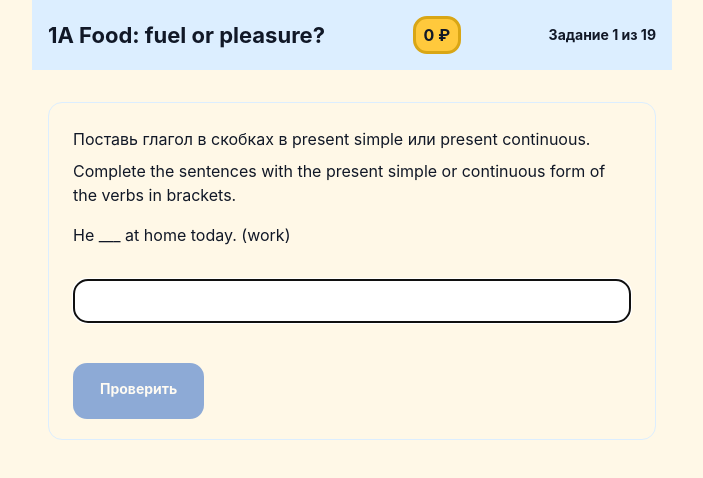
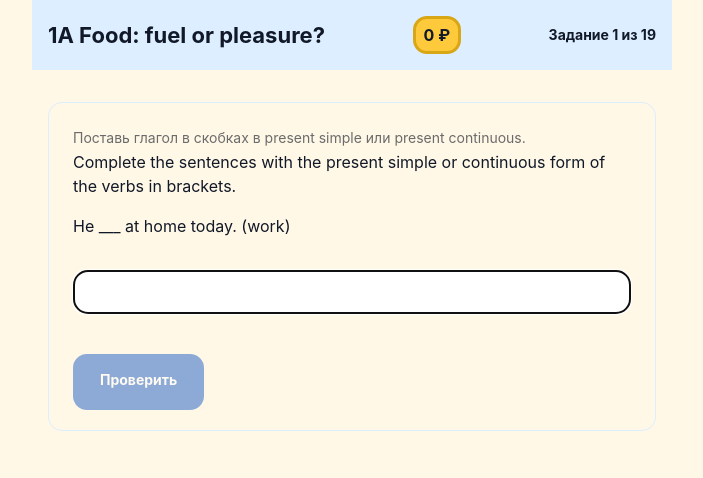
Before and after one commit to Vsevolod-Rusinskiy/english-quest-gsd, a website built with Vite: page index.html in a window 1280 px wide. Both pictures are taken after a click on the button "Понятно". Shown: the whole page, without its empty margins (288-991 px from the left). Built offline with nearby package versions, Linux system fonts and the light colour scheme; no server answers.

Commit message:
feat(quick-260707-hby): ex004 blank-only accepted answer + gray RU instruction hint
Add "are you doing" to eq-1a-ex004 acceptedAnswers so its per-blank
reconstruction matches deterministically. Style the Russian instruction line
as a muted gray hint (--color-muted #6b6b6b, 5.03:1 on the cream bg — passes
WCAG AA) across all 4 exercise renderers; English line stays primary.

```diff
--- a/public/Lesson-1A.json
+++ b/public/Lesson-1A.json
@@ -109,7 +109,7 @@
           "prompt": "What ___ you ___ tonight? (do)",
           "targetWords": [],
           "targetGrammar": ["present_continuous"],
-          "answerCheck": { "mode": "normalizedText", "correctAnswers": ["What are you doing"], "acceptedAnswers": ["what are you doing"] },
+          "answerCheck": { "mode": "normalizedText", "correctAnswers": ["What are you doing"], "acceptedAnswers": ["what are you doing", "are you doing"] },
           "hint": { "firstError": "Договорённость на вечер. Какое время для планов?", "secondError": "Будущая договорённость - present continuous: are you doing.", "parentExplanation": "Проверяет present continuous для запланированного будущего." },
           "topicImpact": ["present_continuous_future_arrangement"]
         },
--- a/src/style.css
+++ b/src/style.css
@@ -29,6 +29,9 @@
   --color-highlight-dark: #d9a615;
   --color-text: #111827;
   --color-bg-secondary-dark: #b8d9f5;
+  /* Muted gray for the Russian instruction line rendered as a subtle hint
+     (260707-hby). 5.03:1 on --color-bg (#fff8e7) — passes WCAG AA (>=4.5:1). */
+  --color-muted: #6b6b6b;
 }
 
 * {
@@ -196,6 +199,16 @@ button:disabled {
   font-weight: 400;
   line-height: 1.5;
   margin: 0 0 var(--space-sm) 0;
+}
+
+/* Russian instruction line rendered as a subtle translation hint above the
+   English task line (260707-hby): smaller + muted gray so it reads as a
+   helper subtitle, not equal-weight body text. Gray meets WCAG AA on
+   --color-bg (see --color-muted). */
+.instruction-ru {
+  font-size: 14px;
+  color: var(--color-muted);
+  margin-bottom: 2px;
 }
 
 .task-card input[type="text"] {
--- a/src/ui/exercise-renderers/matching.ts
+++ b/src/ui/exercise-renderers/matching.ts
@@ -24,7 +24,7 @@ export function renderMatching(options: MatchingOptions): HTMLElement {
   container.className = "task-card";
 
   const instructionRuLine = document.createElement("p");
-  instructionRuLine.className = "instruction-line";
+  instructionRuLine.className = "instruction-line instruction-ru";
   instructionRuLine.textContent = instructionRu;
   container.appendChild(instructionRuLine);
 
--- a/src/ui/exercise-renderers/orderBuilder.ts
+++ b/src/ui/exercise-renderers/orderBuilder.ts
@@ -19,7 +19,7 @@ export function renderOrderBuilder(options: OrderBuilderOptions): HTMLElement {
   container.className = "task-card";
 
   const instructionRuLine = document.createElement("p");
-  instructionRuLine.className = "instruction-line";
+  instructionRuLine.className = "instruction-line instruction-ru";
   instructionRuLine.textContent = instructionRu;
   container.appendChild(instructionRuLine);
 
--- a/src/ui/exercise-renderers/singleChoice.ts
+++ b/src/ui/exercise-renderers/singleChoice.ts
@@ -17,7 +17,7 @@ export function renderSingleChoice(options: SingleChoiceOptions): HTMLElement {
   container.className = "task-card";
 
   const instructionRuLine = document.createElement("p");
-  instructionRuLine.className = "instruction-line";
+  instructionRuLine.className = "instruction-line instruction-ru";
   instructionRuLine.textContent = instructionRu;
   container.appendChild(instructionRuLine);
 
--- a/src/ui/exercise-renderers/textInput.ts
+++ b/src/ui/exercise-renderers/textInput.ts
@@ -16,7 +16,7 @@ export function renderTextInput(options: TextInputOptions): HTMLElement {
   container.className = "task-card";
 
   const instructionRuLine = document.createElement("p");
-  instructionRuLine.className = "instruction-line";
+  instructionRuLine.className = "instruction-line instruction-ru";
   instructionRuLine.textContent = instructionRu;
   container.appendChild(instructionRuLine);
 
```
